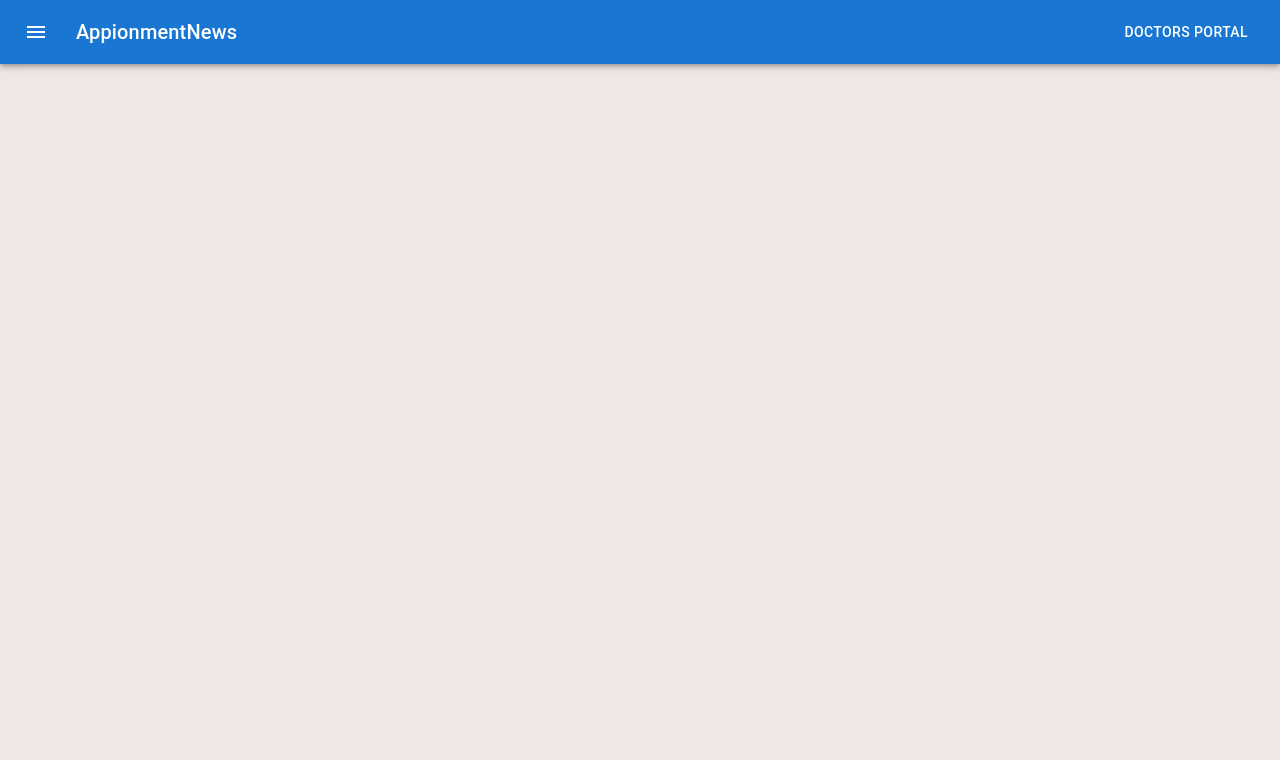
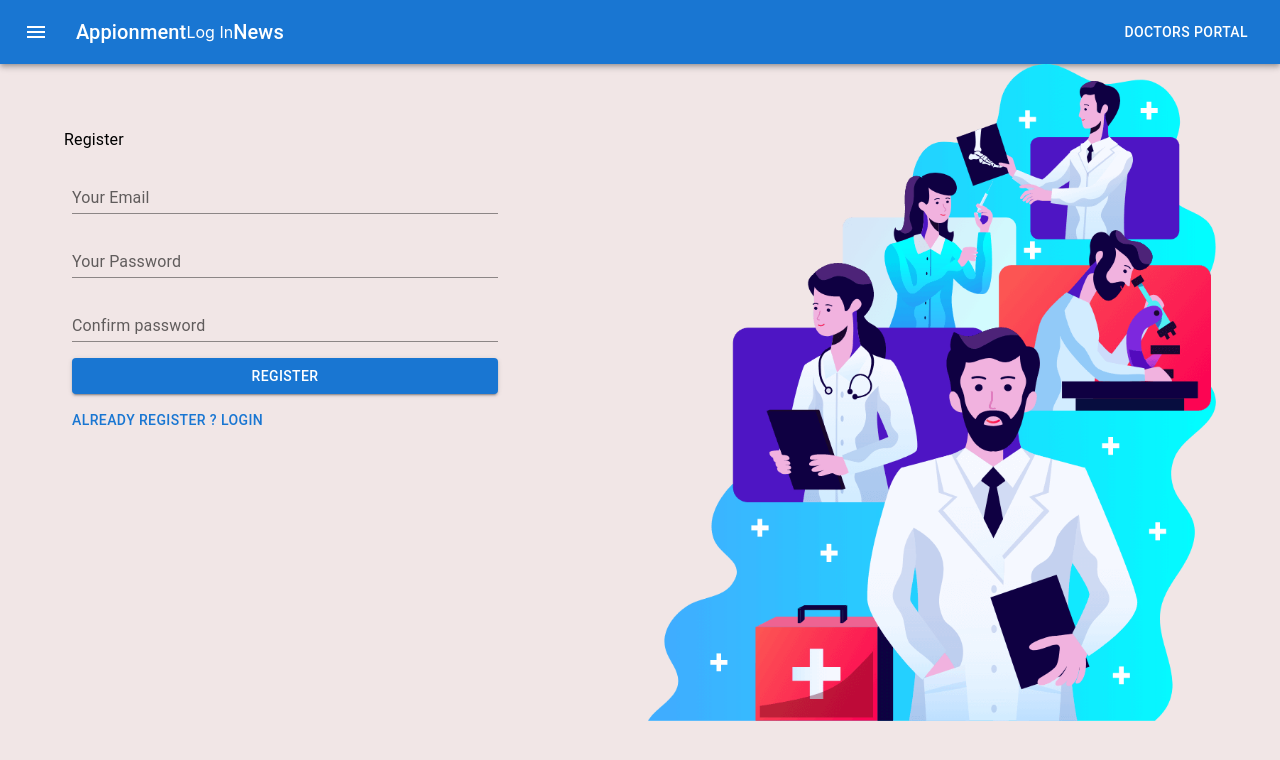
Before and after one commit to Afzzal-Mahmud/doctors-portal, a React (Create React App) app: page /register in a window 1280 px wide. Shown: the top 760 px of the page. Built offline with nearby package versions, Linux system fonts and the light colour scheme.

Commit message:
add logIn and registration form on ui and working on firebase initializing

```diff
--- a/src/App.js
+++ b/src/App.js
@@ -3,6 +3,8 @@ import {BrowserRouter as Router, Link, Switch, Route, BrowserRouter} from 'react
 import Header from './Components/Header/Header';
 import HomeMain from './Pages/Home/HomeMain/HomeMain';
 import Appointment from './Pages/Appointment/Appointment';
+import LogIn from './Pages/LogIn/LogIn';
+import Register from './Pages/Register/Register';
 
 function App() {
   return (
@@ -13,6 +15,8 @@ function App() {
         <Route exact path='/' component={HomeMain}></Route>
         <Route path='/home' component={HomeMain}></Route>
         <Route path='/appointment' component={Appointment}></Route>
+        <Route path='/login' component={LogIn}></Route>
+        <Route path='/register' component={Register}></Route>
       </Switch>
     </Router>
   );
--- a/src/Components/Header/Header.js
+++ b/src/Components/Header/Header.js
@@ -27,6 +27,7 @@ function Header() {
               Appionment
             </Typography>
             </Link>
+            <Link to='login'>Log In</Link>
             <Typography variant="h6" component="div" sx={{ flexGrow: 1 }}>
               News
             </Typography>
--- /dev/null
+++ b/src/Pages/LogIn/LogIn.js
@@ -0,0 +1,58 @@
+import { Button, Container, Grid, TextField, Typography } from '@mui/material'
+import React, { useState } from 'react'
+import { NavLink } from 'react-router-dom'
+import loginImg from '../../images/login.png'
+
+function LogIn() {
+    const [logInData,setLogInData] = useState({})
+    function handleOnChange(e) {
+        const field = e.target.name;
+        const value = e.target.value;
+        const newLogInData = {...logInData}
+        newLogInData[field] = value
+        setLogInData(newLogInData)
+        console.log(field,value)
+    }
+    function handleLogInSubmit(e){
+        e.preventDefault()
+    }
+    return(
+        <Container>
+            <Grid container spacing={2}>
+                <Grid item sx={{ mt: 8 }} xs={12} md={6}>
+                    <Typography variant="body1" gutterBottom>Login</Typography>
+                    <form onSubmit={handleLogInSubmit}>
+                        <TextField
+                            sx={{ width: '75%', m: 1 }}
+                            id="standard-basic"
+                            label="Your Email"
+                            type="email"
+                            name="email"
+                            onChange={handleOnChange}
+                            variant="standard" />
+                        <TextField
+                            sx={{ width: '75%', m: 1 }}
+                            id="standard-basic"
+                            label="Your Password"
+                            type="password"
+                            name="password"
+                            onChange={handleOnChange}
+                            variant="standard" />
+
+                        <Button sx={{ width: '75%', m: 1 }} type="submit" variant="contained">Login</Button>
+                        <NavLink
+                            style={{ textDecoration: 'none' }}
+                            to="/register">
+                            <Button variant="text">New User? Please Register</Button>
+                        </NavLink>
+
+                    </form>
+                </Grid>
+                <Grid item xs={12} md={6}>
+                    <img style={{ width: '100%' }} src={loginImg} alt="" />
+                </Grid>
+            </Grid>
+        </Container>
+    )
+}
+export default LogIn
--- /dev/null
+++ b/src/Pages/Register/Register.js
@@ -0,0 +1,71 @@
+import { Button, Container, Grid, TextField, Typography } from '@mui/material'
+import React, { useState } from 'react'
+import { NavLink } from 'react-router-dom'
+import loginImg from '../../images/login.png'
+
+function Register() {
+    const [logInData,setLogInData] = useState({})
+    function handleOnChange(e) {
+        const field = e.target.name;
+        const value = e.target.value;
+        const newLogInData = {...logInData}
+        newLogInData[field] = value
+        setLogInData(newLogInData)
+        console.log(field,value)
+    }
+    function handleLogInSubmit(e){
+        e.preventDefault()
+        if(logInData.password !== logInData.password2){
+            alert('password did not matched')
+            return
+        }
+    }
+    return(
+        <Container>
+            <Grid container spacing={2}>
+                <Grid item sx={{ mt: 8 }} xs={12} md={6}>
+                    <Typography variant="body1" gutterBottom>Register</Typography>
+                    <form onSubmit={handleLogInSubmit}>
+                        <TextField
+                            sx={{ width: '75%', m: 1 }}
+                            id="standard-basic"
+                            label="Your Email"
+                            type="email"
+                            name="email"
+                            onChange={handleOnChange}
+                            variant="standard" />
+                        <TextField
+                            sx={{ width: '75%', m: 1 }}
+                            id="standard-basic"
+                            label="Your Password"
+                            type="password"
+                            name="password"
+                            onChange={handleOnChange}
+                            variant="standard" />
+
+                        <TextField
+                            sx={{ width: '75%', m: 1 }}
+                            id="standard-basic"
+                            label="Confirm password"
+                            type="password"
+                            name="password2"
+                            onChange={handleOnChange}
+                            variant="standard" />
+
+                        <Button sx={{ width: '75%', m: 1 }} type="submit" variant="contained">Register</Button>
+                        <NavLink
+                            style={{ textDecoration: 'none' }}
+                            to="/login">
+                            <Button variant="text">Already Register ? LogIn</Button>
+                        </NavLink>
+
+                    </form>
+                </Grid>
+                <Grid item xs={12} md={6}>
+                    <img style={{ width: '100%' }} src={loginImg} alt="" />
+                </Grid>
+            </Grid>
+        </Container>
+    )
+}
+export default Register
```
Also changed, not shown: src/Firebase/firebase.config.js (added, +10 -0 lines), src/Firebase/firebase.init.js (added, +7 -0 lines).
